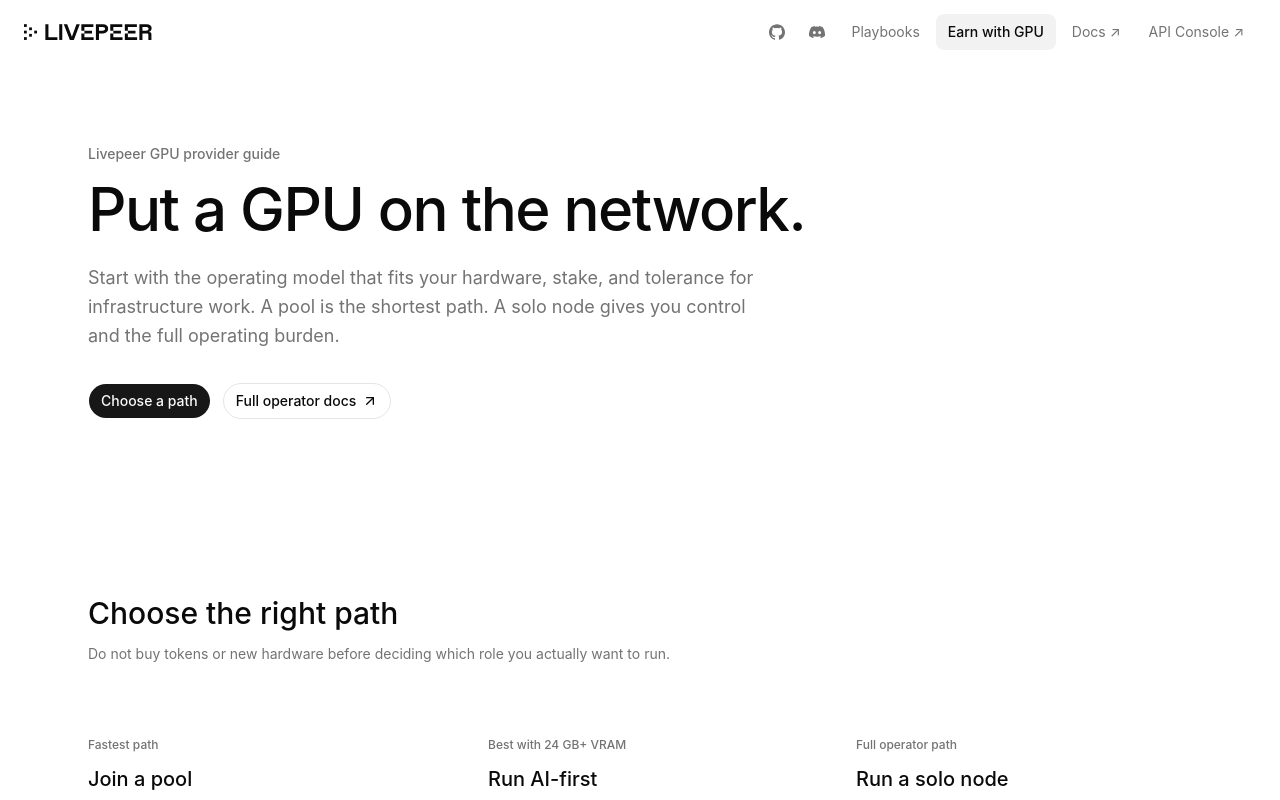
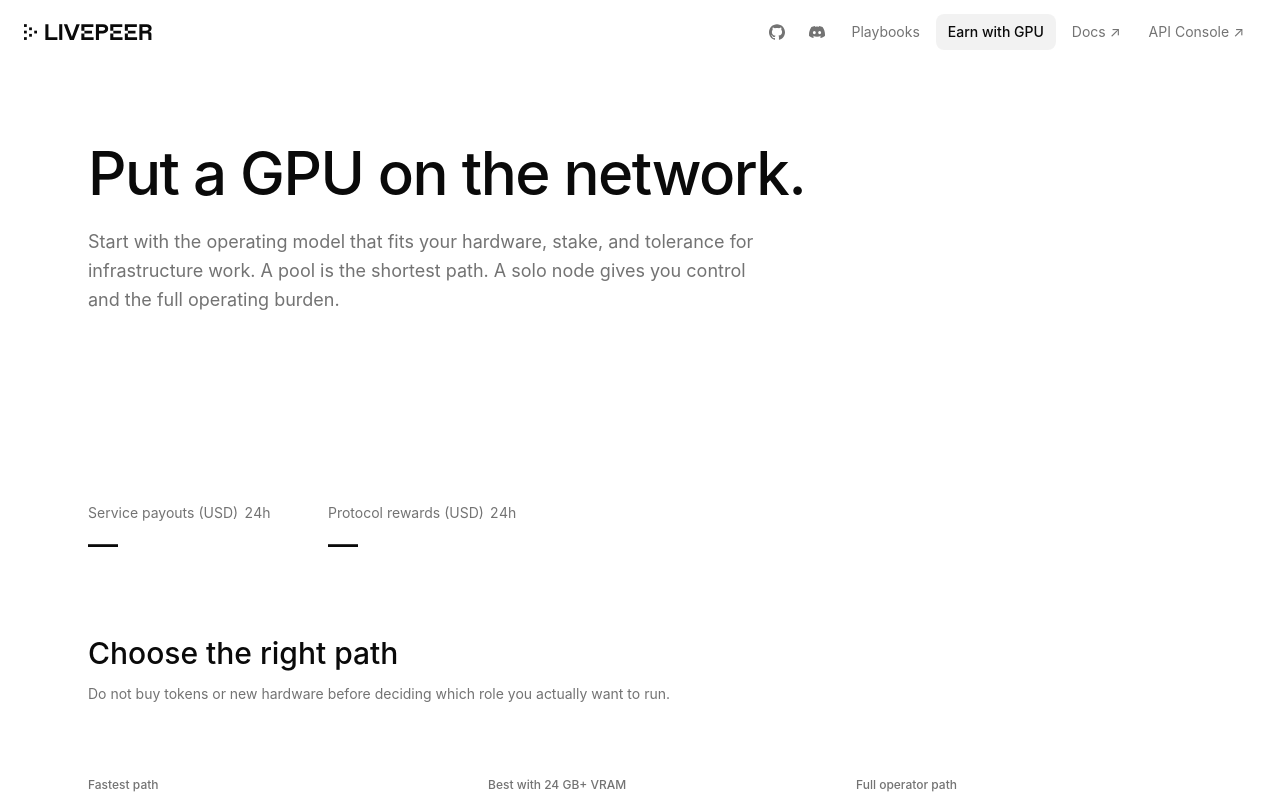
Before and after one commit to peacenode/livepeer-ui, a Next.js app: page /mockups/playbooks/earn in a window 1280 px wide. Shown: the top 800 px of the page. Built offline with nearby package versions, Linux system fonts and the light colour scheme; no server answers; a web font is replaced by a local one.

Commit message:
Add live earnings to GPU page

```diff
--- a/app/mockups/playbooks/earn/page.tsx
+++ b/app/mockups/playbooks/earn/page.tsx
@@ -10,6 +10,13 @@ import {
 } from "lucide-react"
 
 import { Button } from "@/components/ui/button"
+import {
+  Card,
+  CardDescription,
+  CardHeader,
+  CardTitle,
+} from "@/components/ui/card"
+import { formatCompact, getNetworkStats } from "@/lib/livepeer"
 
 export const metadata: Metadata = {
   title: "Provide GPU compute",
@@ -134,15 +141,26 @@ const fundingLinks = [
   },
 ]
 
-export default function EarnWithGpuPage() {
+export default async function EarnWithGpuPage() {
+  const network = await getNetworkStats()
+  const earnings = [
+    {
+      label: "Service payouts (USD)",
+      value: network ? `$${formatCompact(network.payoutsUsd24h)}` : "—",
+      period: "24h",
+    },
+    {
+      label: "Protocol rewards (USD)",
+      value: network ? `$${formatCompact(network.rewardsUsd24h)}` : "—",
+      period: "24h",
+    },
+  ]
+
   return (
     <main>
       <section className="mx-auto max-w-6xl px-4 pt-28 pb-16 sm:px-6 sm:pt-36 sm:pb-24">
         <div className="max-w-3xl">
-          <p className="text-sm font-medium text-muted-foreground">
-            Livepeer GPU provider guide
-          </p>
-          <h1 className="mt-4 text-4xl leading-[0.98] font-medium tracking-tight text-balance sm:text-6xl">
+          <h1 className="text-4xl leading-[0.98] font-medium tracking-tight text-balance sm:text-6xl">
             Put a GPU on the network.
           </h1>
           <p className="mt-6 max-w-2xl text-base leading-relaxed text-muted-foreground sm:text-lg">
@@ -150,30 +168,28 @@ export default function EarnWithGpuPage() {
             tolerance for infrastructure work. A pool is the shortest path. A
             solo node gives you control and the full operating burden.
           </p>
-          <div className="mt-8 flex flex-wrap gap-3">
-            <Button nativeButton={false} render={<a href="#choose-a-path" />}>
-              Choose a path
-            </Button>
-            <Button
-              nativeButton={false}
-              variant="outline"
-              render={
-                <a
-                  href="https://docs.livepeer.org/v2/orchestrators/setup/guide"
-                  target="_blank"
-                  rel="noreferrer"
-                />
-              }
-            >
-              Full operator docs
-              <ArrowUpRightIcon className="size-4" aria-hidden="true" />
-            </Button>
-          </div>
         </div>
       </section>
 
       <section id="choose-a-path" className="scroll-mt-20">
         <div className="mx-auto max-w-6xl px-4 py-16 sm:px-6 sm:py-20">
+          <div className="mb-16 grid grid-cols-2 gap-4 sm:w-fit sm:grid-cols-[repeat(2,14rem)]">
+            {earnings.map((earning) => (
+              <Card key={earning.label} variant="metric">
+                <CardHeader>
+                  <CardDescription className="flex w-full items-baseline gap-1.5">
+                    <span>{earning.label}</span>
+                    <span className="shrink-0 tabular-nums">
+                      {earning.period}
+                    </span>
+                  </CardDescription>
+                  <CardTitle className="text-3xl leading-none font-medium tracking-tight tabular-nums">
+                    {earning.value}
+                  </CardTitle>
+                </CardHeader>
+              </Card>
+            ))}
+          </div>
           <div className="max-w-2xl">
             <h2 className="text-2xl font-medium sm:text-3xl">
               Choose the right path
```
